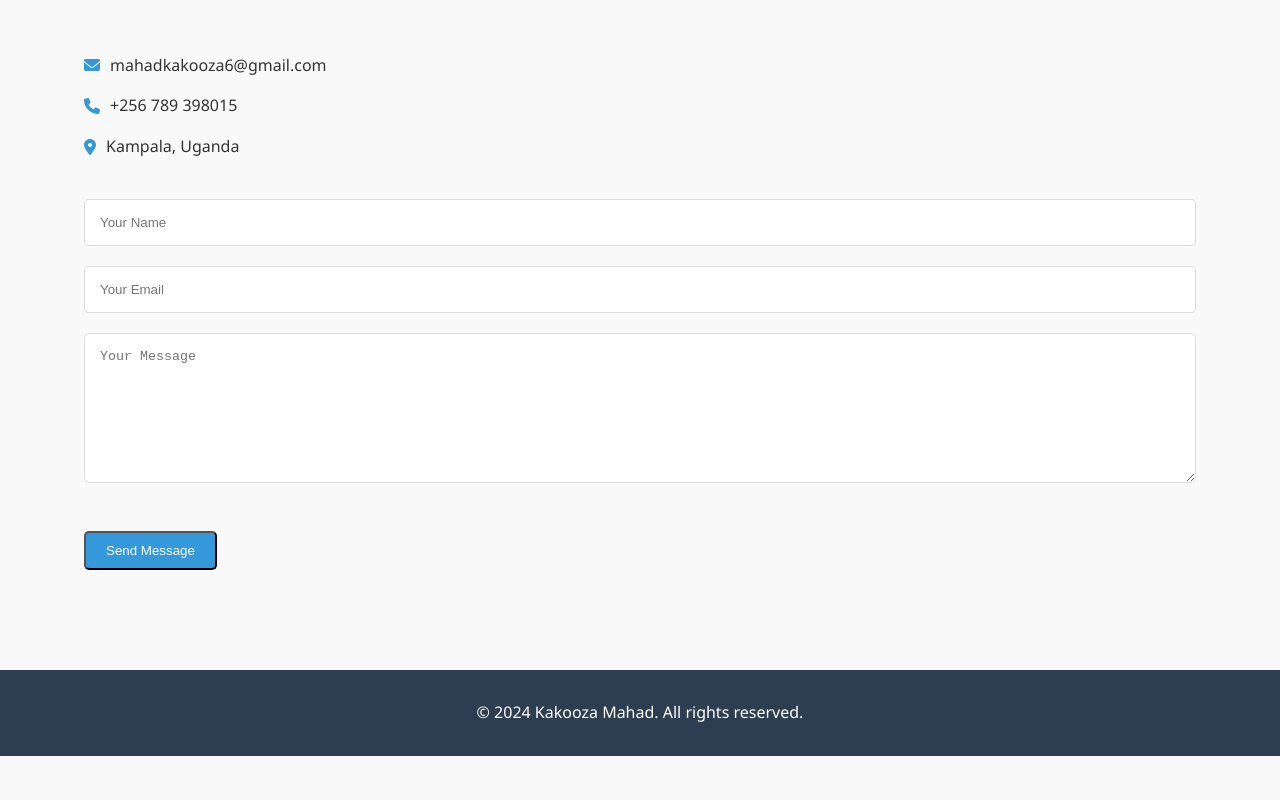
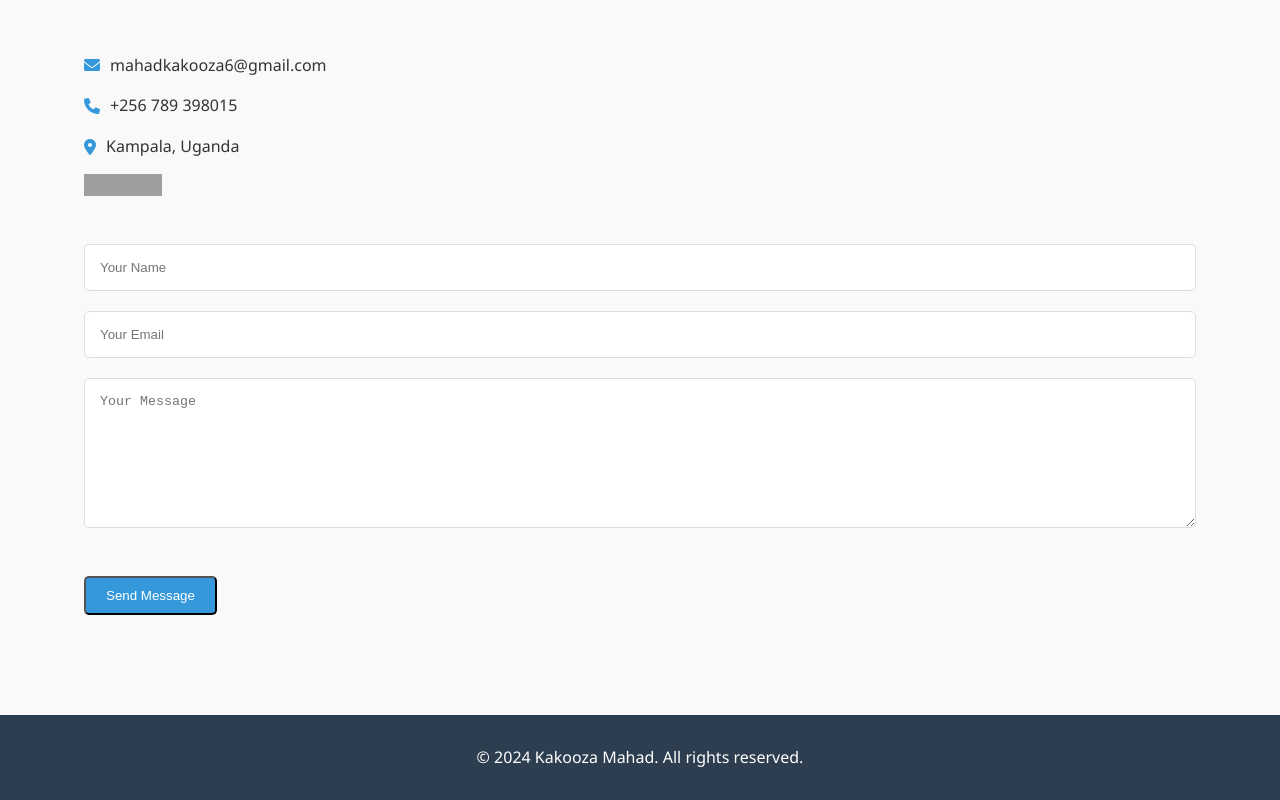
Before and after one commit to dahamkakooza/resume-website, a plain HTML site: page index.html in a window 1280 px wide. Shown: the part 4082-4882 px from the top of the page. Before the commit the page ends 4838 px from the top, so only its background shows below. Drawn offline with nearby package versions, Linux system fonts and the light colour scheme; grey boxes are pictures that could not be loaded.

Commit message:
Update index.html

```diff
--- a/index.html
+++ b/index.html
@@ -192,7 +192,6 @@
             </div>
         </div>
     </section>
-
    <section id="contact" class="section">
     <div class="container">
         <h2>Get In Touch</h2>
@@ -200,6 +199,11 @@
             <p><i class="fas fa-envelope"></i> mahadkakooza6@gmail.com</p>
             <p><i class="fas fa-phone"></i> +256 789 398015</p>
             <p><i class="fas fa-map-marker-alt"></i> Kampala, Uganda</p>
+            <p class="f6s-follow">
+                <a href="https://www.f6s.com/member/kakooza-mahad?follow=1" target="_blank" title="Follow on F6S">
+                    <img src="https://www.f6s.com/images/f6s-follow-secondary.png" border="0" width="78" height="22" alt="Follow on F6S">
+                </a>
+            </p>
         </div>
         <form class="contact-form">
             <input type="text" placeholder="Your Name" required>
```
Lines whose indentation alone changed are shown as unchanged.
